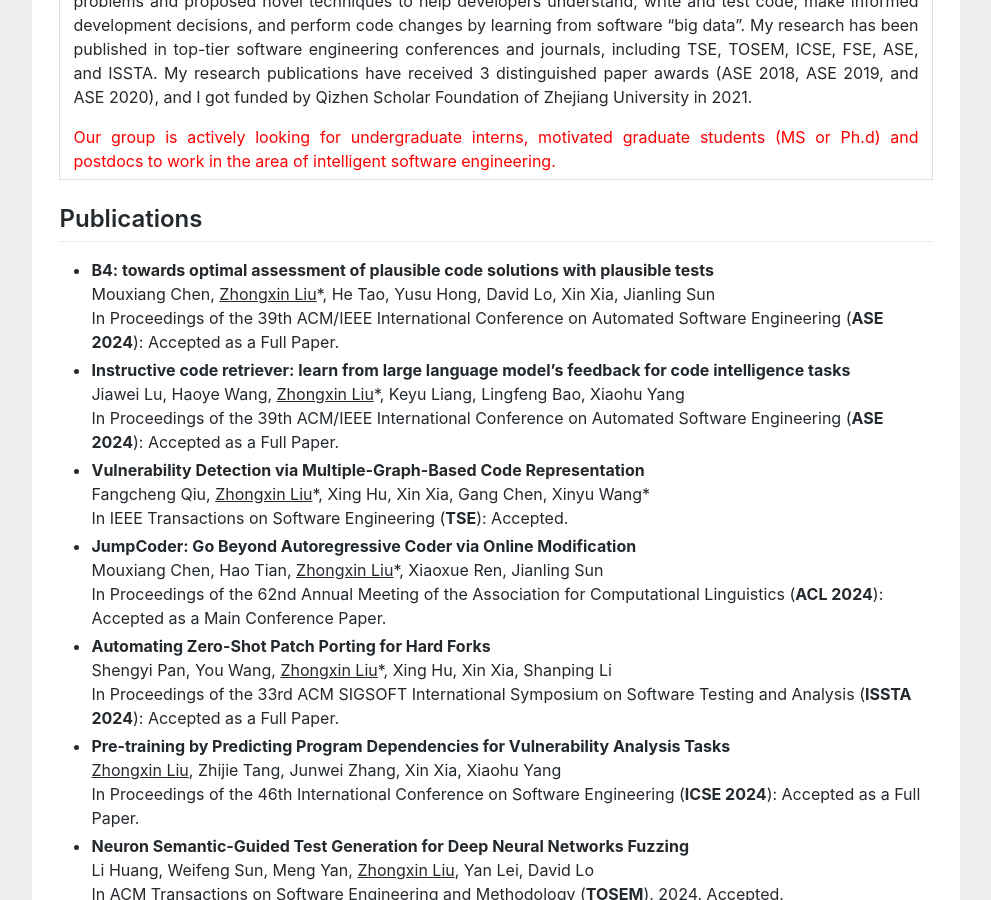
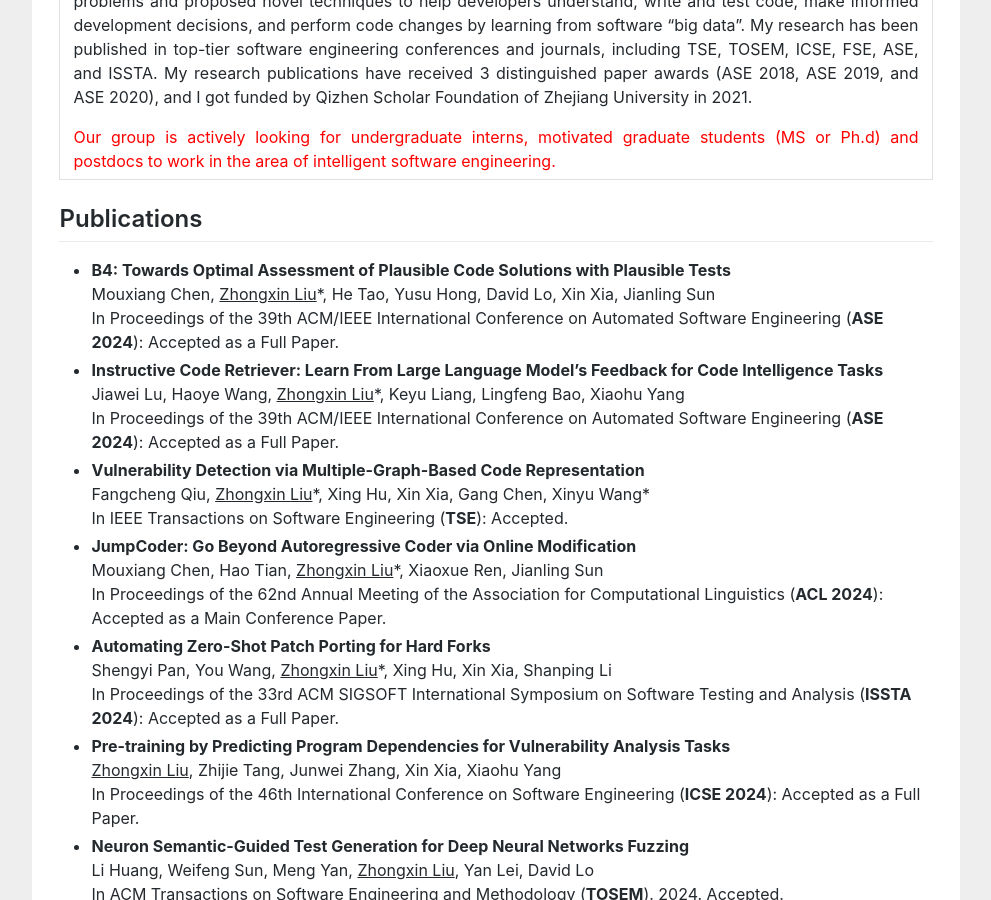
Before and after one commit to zhongxin-liu/zhongxin-liu.github.io, a Jekyll site: the page index.html, which Jekyll copies as it is, in a window 1280 px wide and 900 px high, scrolled down 526 px. Shown: the whole window, without its empty margins (144-1135 px from the left). Built offline with Jekyll 4.4.1, drawn with Linux system fonts in a browser that asks for light colours.

```diff
--- a/index.html
+++ b/index.html
@@ -73,13 +73,13 @@ gtag('config', 'UA-158965281-1');
 				<h2>Publications</h2>
 				<ul>
 					<li>
-						<b>B4: towards optimal assessment of plausible code solutions with plausible tests</b>
+						<b>B4: Towards Optimal Assessment of Plausible Code Solutions with Plausible Tests</b>
 						<br>
 						Mouxiang Chen, <u>Zhongxin Liu</u>*, He Tao, Yusu Hong, David Lo, Xin Xia, Jianling Sun<br>
 						In Proceedings of the 39th ACM/IEEE International Conference on Automated Software Engineering (<b>ASE 2024</b>): Accepted as a Full Paper.
 					</li>
 					<li>
-						<b>Instructive code retriever: learn from large language model’s feedback for code intelligence tasks</b>
+						<b>Instructive Code Retriever: Learn From Large Language Model’s Feedback for Code Intelligence Tasks</b>
 						<br>
 						Jiawei Lu, Haoye Wang, <u>Zhongxin Liu</u>*, Keyu Liang, Lingfeng Bao, Xiaohu Yang<br>
 						In Proceedings of the 39th ACM/IEEE International Conference on Automated Software Engineering (<b>ASE 2024</b>): Accepted as a Full Paper.
```
